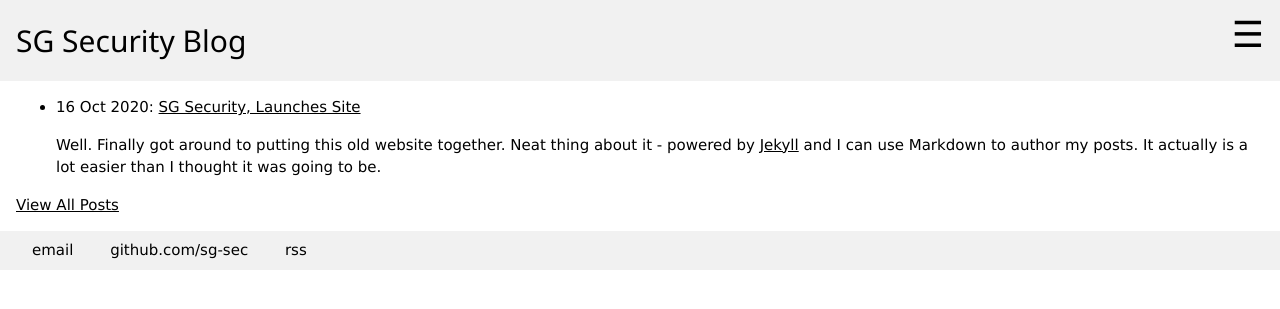
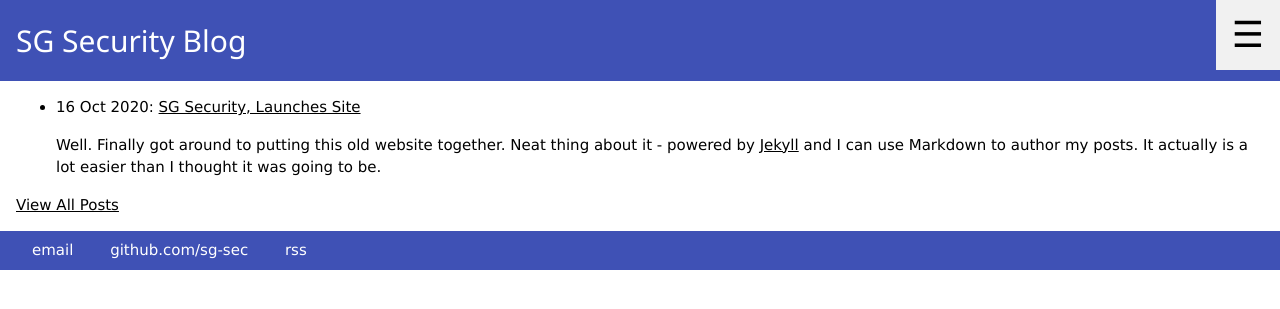
Before and after one commit to sg-sec/sg-sec.github.io, a Jekyll site: the page built from index.html, in a window 1280 px wide. Shown: the top 309 px of the page. Built offline with Jekyll 4.4.1, drawn with Linux system fonts in a browser that asks for light colours.

Commit message:
Update default.html

```diff
--- a/_layouts/default.html
+++ b/_layouts/default.html
@@ -13,7 +13,7 @@
                                 <a class="w3-bar-item w3-button" href="/blog">Posts</a>
                                 <a class="w3-bar-item w3-button" href="/blog/tags.html">Tags</a>
                         </nav>
-			<header class="w3-bar w3-light-grey">
+			<header class="w3-bar w3-indigo">
                                 <h2 class="w3-bar-item">SG Security Blog</h2>
                                 <button class="w3-button w3-bar-item w3-light-grey w3-xxlarge w3-right" onclick="w3_open()">&#9776;</button>
 			</header>
@@ -23,7 +23,7 @@
 			{{ content }}
 
 			</div><!-- /.container -->
-			<footer class="w3-container w3-light-grey">
+			<footer class="w3-container w3-indigo">
 	    		        <a class="w3-bar-item w3-button" href="mailto:sgsec@tutanota.com">email</a>
                                 <a class="w3-bar-item w3-button" href="https://github.com/sg-sec"> github.com/sg-sec</a>
                                 <a class="w3-bar-item w3-button" href="https://blog.sg-sec.co.uk/feed.xml">rss</a>
```
